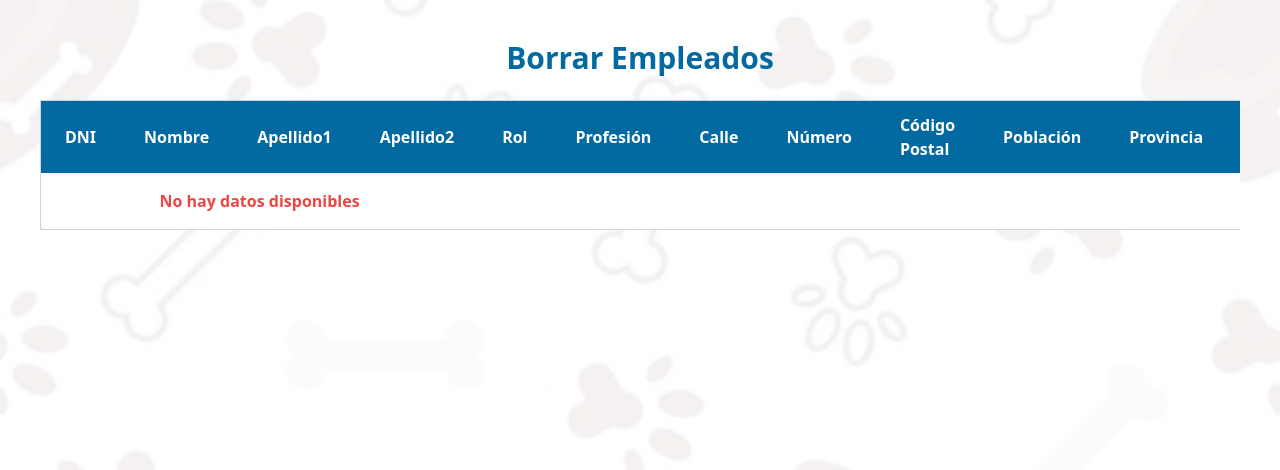
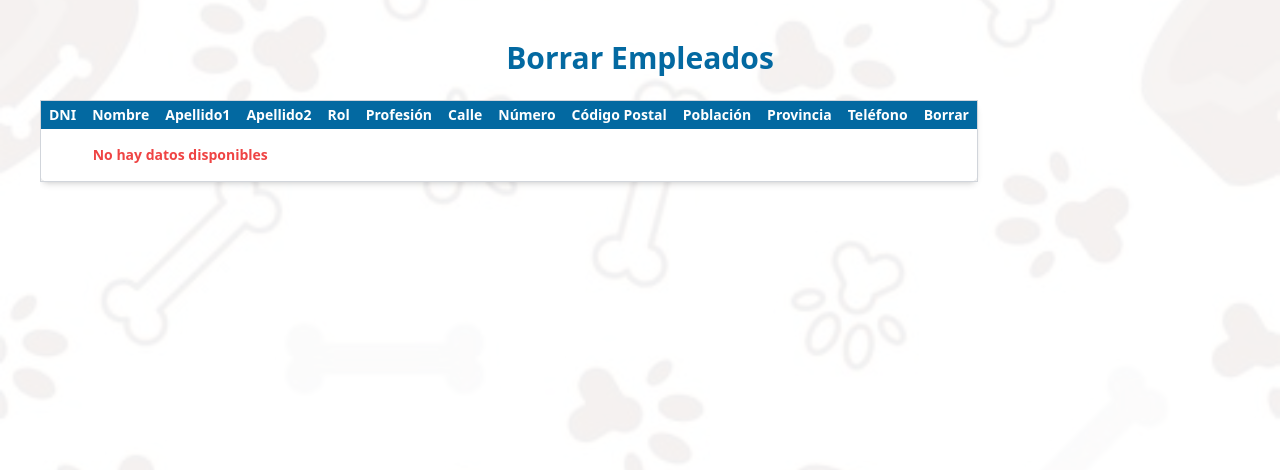
Before and after one commit to alvarogomez05/Proyecto_final_dwes, a PHP site: page /Proyecto_final_dwes/pages/empleados/viewEliminarEmpleado.php in a window 1280 px wide. Shown: the top 470 px of the page. Run offline with PHP 8.4, Linux system fonts and the light colour scheme; data that the repository does not hold is empty; some libraries are stand-ins or nearby versions.

Commit message:
estilos borrar

```diff
--- a/frontend/pages/empleados/viewEliminarEmpleado.php
+++ b/frontend/pages/empleados/viewEliminarEmpleado.php
@@ -45,22 +45,22 @@ if (isset($_GET['dni'])) {
         <h1 class="text-3xl font-bold text-center text-sky-700 mb-6">Borrar Empleados</h1>
 
         <div class="overflow-x-auto">
-            <table class="min-w-full bg-white border border-gray-300 shadow-md rounded-lg">
+            <table class=" text-sm pb-8 bg-white border border-gray-300 shadow-md rounded-lg">
                 <thead class="bg-sky-700 text-white">
                     <tr>
-                      <th class="py-3 px-6 text-left">DNI</th>
-                      <th class="py-3 px-6 text-left">Nombre</th>
-                      <th class="py-3 px-6 text-left">Apellido1</th>
-                      <th class="py-3 px-6 text-left">Apellido2</th>
-                      <th class="py-3 px-6 text-left">Rol</th>
-                      <th class="py-3 px-6 text-left">Profesión</th>
-                      <th class="py-3 px-6 text-left">Calle</th>
-                      <th class="py-3 px-6 text-left">Número</th>
-                      <th class="py-3 px-6 text-left">Código Postal</th>
-                      <th class="py-3 px-6 text-left">Población</th>
-                      <th class="py-3 px-6 text-left">Provincia</th>
-                      <th class="py-3 px-6 text-left">Teléfono</th>
-                        <th class="py-3 px-6 text-left">Borrar</th>
+                      <th class="py-1 px-2 text-left">DNI</th>
+                      <th class="py-1 px-2 text-left">Nombre</th>
+                      <th class="py-1 px-2 text-left">Apellido1</th>
+                      <th class="py-1 px-2 text-left">Apellido2</th>
+                      <th class="py-1 px-2 text-left">Rol</th>
+                      <th class="py-1 px-2 text-left">Profesión</th>
+                      <th class="py-1 px-2 text-left">Calle</th>
+                      <th class="py-1 px-2 text-left">Número</th>
+                      <th class="py-1 px-2 text-left">Código Postal</th>
+                      <th class="py-1 px-2 text-left">Población</th>
+                      <th class="py-1 px-2 text-left">Provincia</th>
+                      <th class="py-1 px-2 text-left">Teléfono</th>
+                        <th class="py-1 px-2 text-left">Borrar</th>
                     </tr>
                 </thead>
                 <tbody class="divide-y divide-gray-200">
@@ -71,19 +71,19 @@ if (isset($_GET['dni'])) {
                     if (!empty($data)) {
                         foreach ($data as $empleados) {
                             echo "<tr class='hover:bg-gray-100'>";
-                            echo "<td class='py-4 px-6 border'>{$empleados['dni']}</td>";
-                            echo "<td class='py-4 px-6 border'>{$empleados['nombre']}</td>";
-                            echo "<td class='py-4 px-6 border'>{$empleados['apellido1']}</td>";
-                            echo "<td class='py-4 px-6 border'>{$empleados['apellido2']}</td>";
-                            echo "<td class='py-4 px-6 border'>{$empleados['rol']}</td>";
-                            echo "<td class='py-4 px-6 border'>{$empleados['profesion']}</td>";
-                            echo "<td class='py-4 px-6 border'>{$empleados['calle']}</td>";
-                            echo "<td class='py-4 px-6 border'>{$empleados['numero']}</td>";
-                            echo "<td class='py-4 px-6 border'>{$empleados['cp']}</td>";
-                            echo "<td class='py-4 px-6 border'>{$empleados['poblacion']}</td>";
-                            echo "<td class='py-4 px-6 border'>{$empleados['provincia']}</td>";
-                            echo "<td class='py-4 px-6 border'>{$empleados['tlfno']}</td>";
-                            echo "<td class='py-4 px-6 border'>
+                            echo "<td class='py-1 px-2 border'>{$empleados['dni']}</td>";
+                            echo "<td class='py-1 px-2 border'>{$empleados['nombre']}</td>";
+                            echo "<td class='py-1 px-2 border'>{$empleados['apellido1']}</td>";
+                            echo "<td class='py-1 px-2 border'>{$empleados['apellido2']}</td>";
+                            echo "<td class='py-1 px-2 border'>{$empleados['rol']}</td>";
+                            echo "<td class='py-1 px-2 border'>{$empleados['profesion']}</td>";
+                            echo "<td class='py-1 px-2 border'>{$empleados['calle']}</td>";
+                            echo "<td class='py-1 px-2 border'>{$empleados['numero']}</td>";
+                            echo "<td class='py-1 px-2 border'>{$empleados['cp']}</td>";
+                            echo "<td class='py-1 px-2 border'>{$empleados['poblacion']}</td>";
+                            echo "<td class='py-1 px-2 border'>{$empleados['provincia']}</td>";
+                            echo "<td class='py-1 px-2 border'>{$empleados['tlfno']}</td>";
+                            echo "<td class='py-1 px-2 border'>
                                     <form action='viewEliminarEmpleado.php'>
                                         <button type='text' name='dni' value='{$empleados['dni']}' class='bg-red-500 hover:bg-red-700 text-white font-bold py-2 px-4 rounded'>
                                             Borrar
@@ -98,6 +98,9 @@ if (isset($_GET['dni'])) {
                     ?>
                 </tbody>
             </table>
+            <div class="mt-8">
+                    <p class="text-white">.</p>
+            </div>
         </div>
     </div>
     <a href="./../main.php"
```
